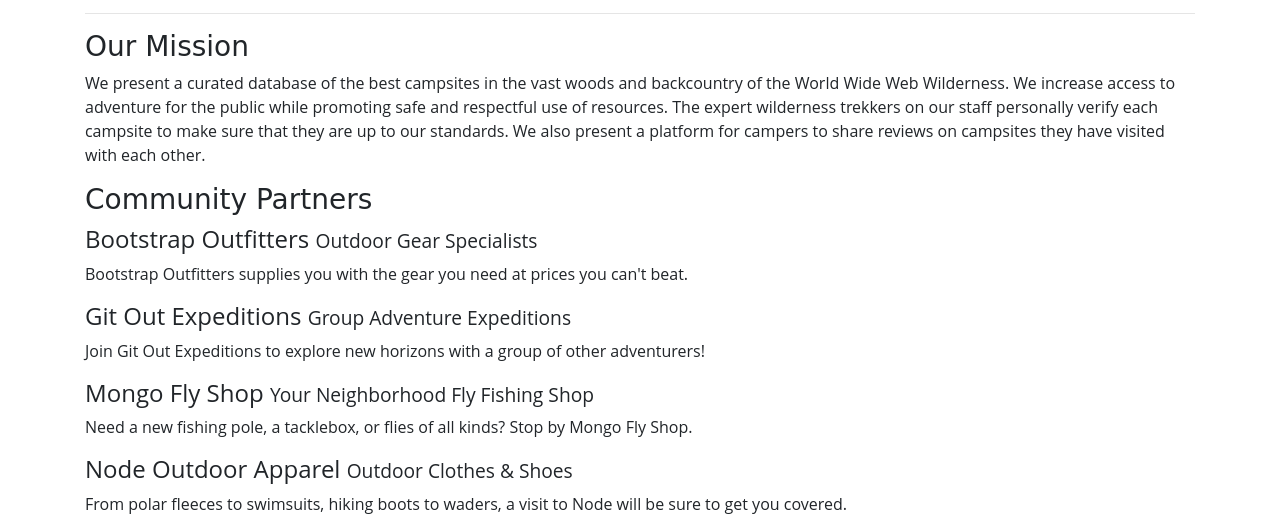
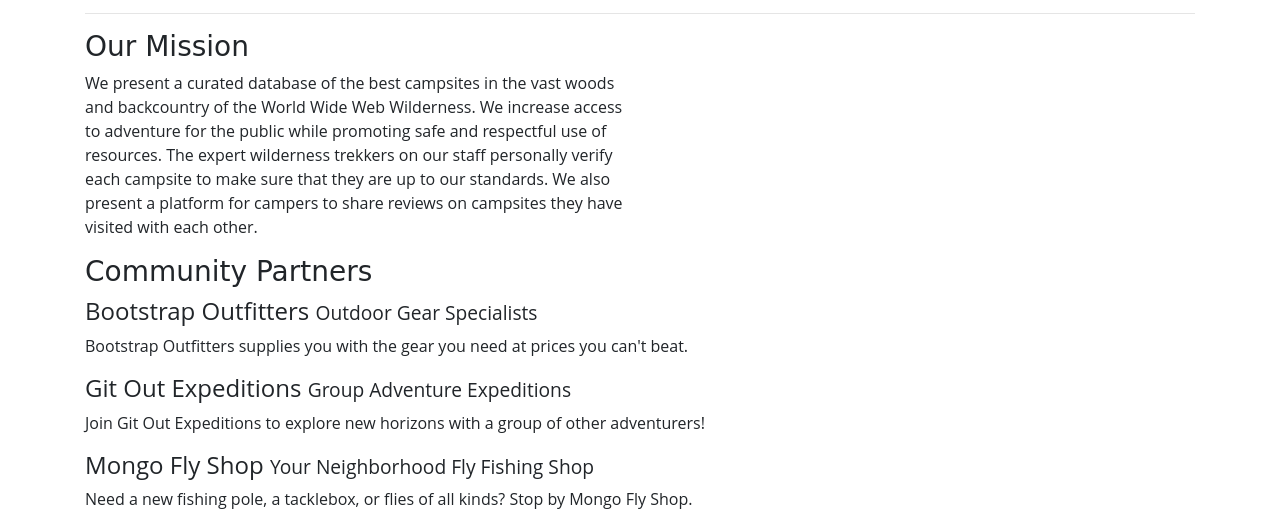
Before and after one commit to awitherow/nucamp-hon-bootstrap-april-2020, a website: page aboutus.html in a window 1280 px wide. Shown: the part 236-760 px from the top of the page. Drawn offline with nearby package versions, Linux system fonts and the light colour scheme.

Commit message:
task 2: ensure proper column widths for our mission

```diff
--- a/aboutus.html
+++ b/aboutus.html
@@ -37,7 +37,7 @@
         </div>
 
         <div class="row">
-            <div class="col">
+            <div class="col col-sm-6">
                 <h3>Our Mission</h3>
                 <p>We present a curated database of the best campsites in the vast woods and backcountry of the World
                     Wide Web Wilderness. We increase access to adventure for the public while promoting safe and
```
